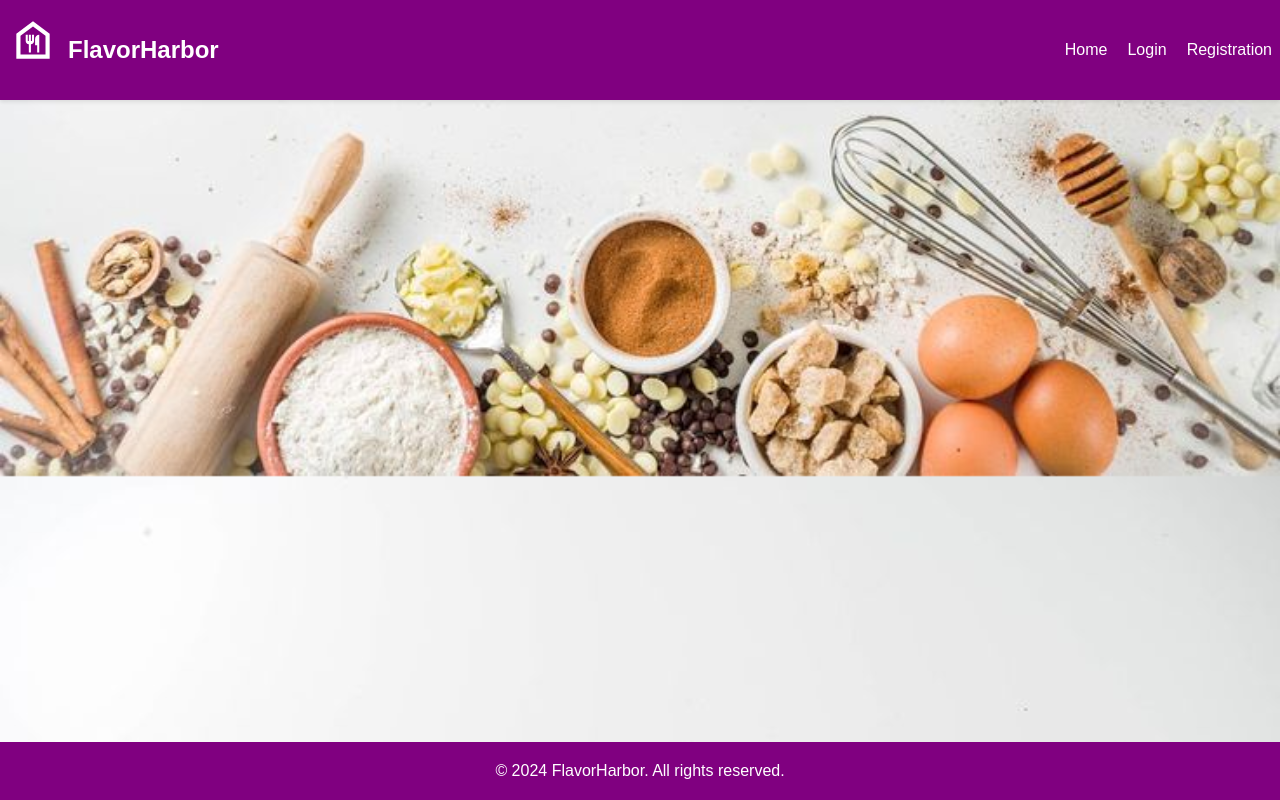
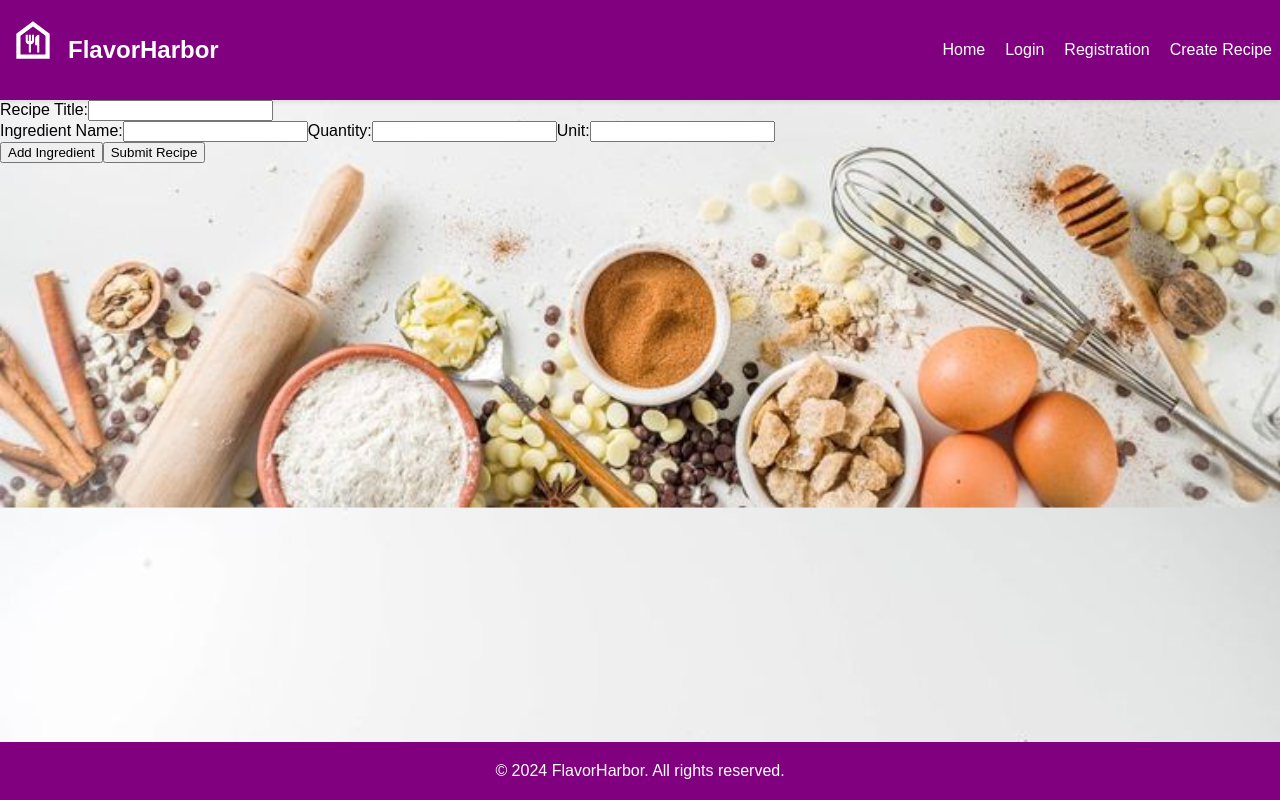
Before and after one commit to jasleen-github/INFO-5139-ProductBacklog, a React (Create React App) app in the folder flavor-harbor/: page /RecipeForm in a window 1280 px wide. Built offline with nearby package versions, Linux system fonts and the light colour scheme.

Commit message:
recipe form added

```diff
--- a/flavor-harbor/src/App.js
+++ b/flavor-harbor/src/App.js
@@ -5,6 +5,7 @@ import Header from "./Components/Pages/Header";
 import Homepage from "./Components/Pages/Homepage";
 import Footer from "./Components/Pages/Footer";
 import UserProfile from "./Components/Pages/UserProfile"; // Import UserProfile
+import RecipeForm from "./Components/Pages/RecipeForm";
 
 const App = () => {
   return (
@@ -16,6 +17,8 @@ const App = () => {
         <Route path="/Loginpage" element={<LoginPage />} />
         <Route path="/registration" element={<Registration />} />
         <Route path="/UserProfile" element={<UserProfile />} />
+        <Route path="/RecipeForm" element={<RecipeForm />} />
+
       </Routes>
 
       <Footer />
--- a/flavor-harbor/src/Components/Pages/Header.js
+++ b/flavor-harbor/src/Components/Pages/Header.js
@@ -22,6 +22,9 @@ const Header = () => {
             <li>
               <Link to="/registration">Registration</Link>
             </li>
+            <li>
+              <Link to="/RecipeForm">Create Recipe</Link>
+            </li>
             {/* <li><Link to="/UserProfile">User Profile</Link></li> */}
           </ul>
         </nav>
--- /dev/null
+++ b/flavor-harbor/src/Components/Pages/RecipeForm.js
@@ -0,0 +1,96 @@
+import React, { useState } from 'react';
+
+function RecipeForm() {
+  const [recipe, setRecipe] = useState({
+    title: '',
+    ingredients: [{ name: '', quantity: '', unit: '' }],
+    instructions: '',
+    category: '',
+    cookingTime: '',
+    difficultyLevel: '',
+    servings: '',
+    preparationTime: '',
+    cookingMethod: '',
+    nutritionalInfo: {
+      calories: '',
+      fat: '',
+      protein: '',
+      carbohydrates: '',
+    },
+    tags: '',
+    image: '',
+    notes: '',
+    author: '',
+    email: '',
+  });
+
+  const handleInputChange = (e, index) => {
+    const { name, value } = e.target;
+    if (name === 'ingredients') {
+      const list = [...recipe.ingredients];
+      list[index][e.target.dataset.name] = value;
+      setRecipe({ ...recipe, ingredients: list });
+    } else if (name === 'nutritionalInfo') {
+      setRecipe({
+        ...recipe,
+        nutritionalInfo: { ...recipe.nutritionalInfo, [value.name]: value.value },
+      });
+    } else {
+      setRecipe({ ...recipe, [name]: value });
+    }
+  };
+
+  const handleAddIngredient = () => {
+    setRecipe({ ...recipe, ingredients: [...recipe.ingredients, { name: '', quantity: '', unit: '' }] });
+  };
+
+  const handleRemoveIngredient = (index) => {
+    const list = [...recipe.ingredients];
+    list.splice(index, 1);
+    setRecipe({ ...recipe, ingredients: list });
+  };
+
+  const handleSubmit = (e) => {
+    e.preventDefault();
+    // Handle form submission, e.g., send data to backend or perform further processing
+    console.log(recipe);
+  };
+
+  return (
+    <form onSubmit={handleSubmit}>
+      <label>
+        Recipe Title:
+        <input type="text" name="title" value={recipe.title} onChange={handleInputChange} />
+      </label>
+
+      {/* Ingredients */}
+      {recipe.ingredients.map((ingredient, index) => (
+        <div key={index}>
+          <label>
+            Ingredient Name:
+            <input type="text" name="ingredients" data-name="name" value={ingredient.name} onChange={(e) => handleInputChange(e, index)} />
+          </label>
+          <label>
+            Quantity:
+            <input type="text" name="ingredients" data-name="quantity" value={ingredient.quantity} onChange={(e) => handleInputChange(e, index)} />
+          </label>
+          <label>
+            Unit:
+            <input type="text" name="ingredients" data-name="unit" value={ingredient.unit} onChange={(e) => handleInputChange(e, index)} />
+          </label>
+          {index > 0 && (
+            <button type="button" onClick={() => handleRemoveIngredient(index)}>Remove</button>
+          )}
+        </div>
+      ))}
+      <button type="button" onClick={handleAddIngredient}>Add Ingredient</button>
+
+      {/* Other Fields */}
+      {/* Instructions, Category, Cooking Time, Difficulty Level, etc. */}
+
+      <button type="submit">Submit Recipe</button>
+    </form>
+  );
+}
+
+export default RecipeForm;
```
